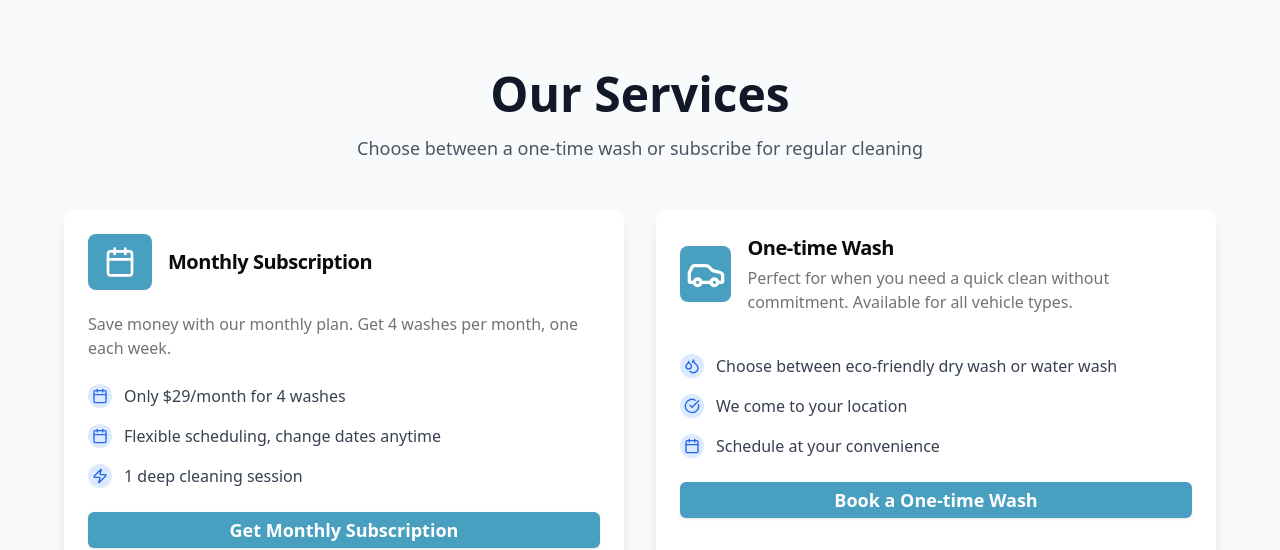
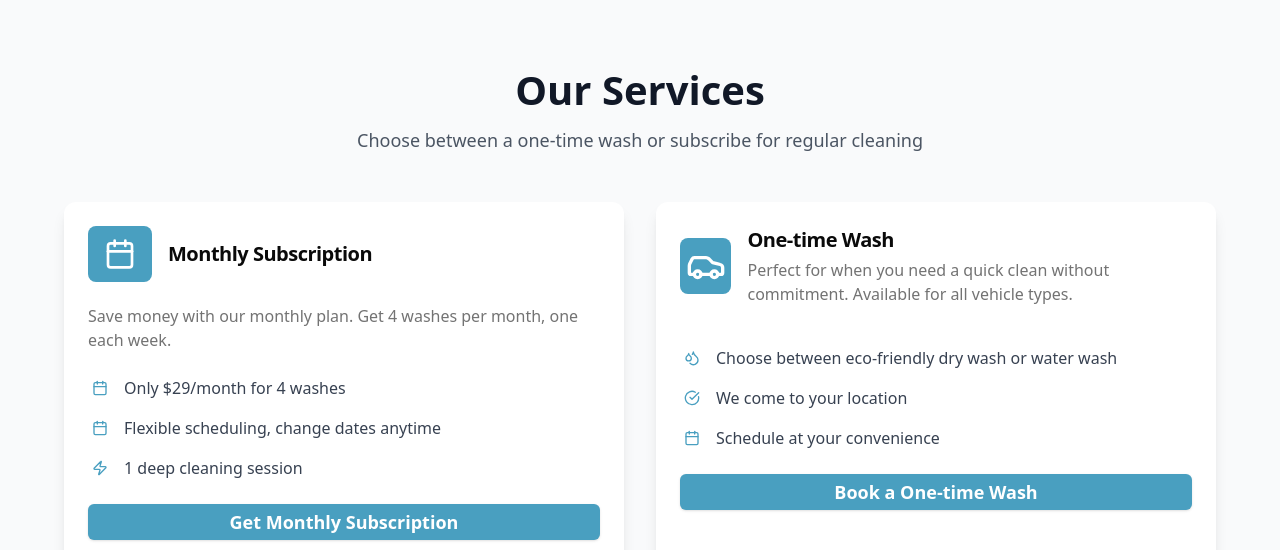
Before and after one commit to FSDTeam-SAA/youssefkleeno-frontend, a Next.js app: page / in a window 1280 px wide. Shown: the part 755-1305 px from the top of the page. Built offline with nearby package versions, Linux system fonts and the light colour scheme.

Commit message:
fix services

```diff
--- a/src/components/Services.tsx
+++ b/src/components/Services.tsx
@@ -12,7 +12,7 @@ const Services = () => {
       <section id="services" className="py-16 lg:py-24 bg-gray-50">
         <div className="container mx-auto px-4 sm:px-6 lg:px-8">
           <div className="text-center mb-12">
-            <h2 className="text-3xl sm:text-4xl lg:text-5xl font-bold text-gray-900 mb-4">Our Services</h2>
+            <h2 className="text-3xl sm:text-4xl lg:text-[40px] font-semibold text-gray-900 mb-4">Our Services</h2>
             <p className="text-lg text-gray-600 max-w-2xl mx-auto text-balance">
               Choose between a one-time wash or subscribe for regular cleaning
             </p>
@@ -40,20 +40,20 @@ const Services = () => {
               <CardContent className="space-y-6">
                 <div className="space-y-4">
                   <div className="flex items-center space-x-3">
-                    <div className="w-6 h-6 rounded-full bg-blue-100 flex items-center justify-center flex-shrink-0">
-                      <Calendar className="w-4 h-4 text-blue-600" />
+                    <div className="w-6 h-6 rounded-full   flex items-center justify-center flex-shrink-0">
+                      <Calendar className="w-4 h-4 text-[#499FC0]" />
                     </div>
                     <span className="text-gray-700">Only $29/month for 4 washes</span>
                   </div>
                   <div className="flex items-center space-x-3">
-                    <div className="w-6 h-6 rounded-full bg-blue-100 flex items-center justify-center flex-shrink-0">
-                      <Calendar className="w-4 h-4 text-blue-600" />
+                    <div className="w-6 h-6 rounded-full   flex items-center justify-center flex-shrink-0">
+                      <Calendar className="w-4 h-4  text-[#499FC0]" />
                     </div>
                     <span className="text-gray-700">Flexible scheduling, change dates anytime</span>
                   </div>
                   <div className="flex items-center space-x-3">
-                    <div className="w-6 h-6 rounded-full bg-blue-100 flex items-center justify-center flex-shrink-0">
-                      <Zap className="w-4 h-4 text-blue-600" />
+                    <div className="w-6 h-6 rounded-full   flex items-center justify-center flex-shrink-0">
+                      <Zap className="w-4 h-4  text-[#499FC0]" />
                     </div>
                     <span className="text-gray-700">1 deep cleaning session</span>
                   </div>
@@ -87,20 +87,20 @@ const Services = () => {
               <CardContent className="space-y-6">
                 <div className="space-y-4">
                   <div className="flex items-center space-x-3">
-                    <div className="w-6 h-6 rounded-full bg-blue-100 flex items-center justify-center flex-shrink-0">
-                      <Droplets className="w-4 h-4 text-blue-600" />
+                    <div className="w-6 h-6 rounded-full   flex items-center justify-center flex-shrink-0">
+                      <Droplets className="w-4 h-4  text-[#499FC0]" />
                     </div>
                     <span className="text-gray-700">Choose between eco-friendly dry wash or water wash</span>
                   </div>
                   <div className="flex items-center space-x-3">
-                    <div className="w-6 h-6 rounded-full bg-blue-100 flex items-center justify-center flex-shrink-0">
-                      <CheckCircle className="w-4 h-4 text-blue-600" />
+                    <div className="w-6 h-6 rounded-full   flex items-center justify-center flex-shrink-0">
+                      <CheckCircle className="w-4 h-4  text-[#499FC0]" />
                     </div>
                     <span className="text-gray-700">We come to your location</span>
                   </div>
                   <div className="flex items-center space-x-3">
-                    <div className="w-6 h-6 rounded-full bg-blue-100 flex items-center justify-center flex-shrink-0">
-                      <Calendar className="w-4 h-4 text-blue-600" />
+                    <div className="w-6 h-6 rounded-full   flex items-center justify-center flex-shrink-0">
+                      <Calendar className="w-4 h-4  text-[#499FC0]" />
                     </div>
                     <span className="text-gray-700">Schedule at your convenience</span>
                   </div>
```
